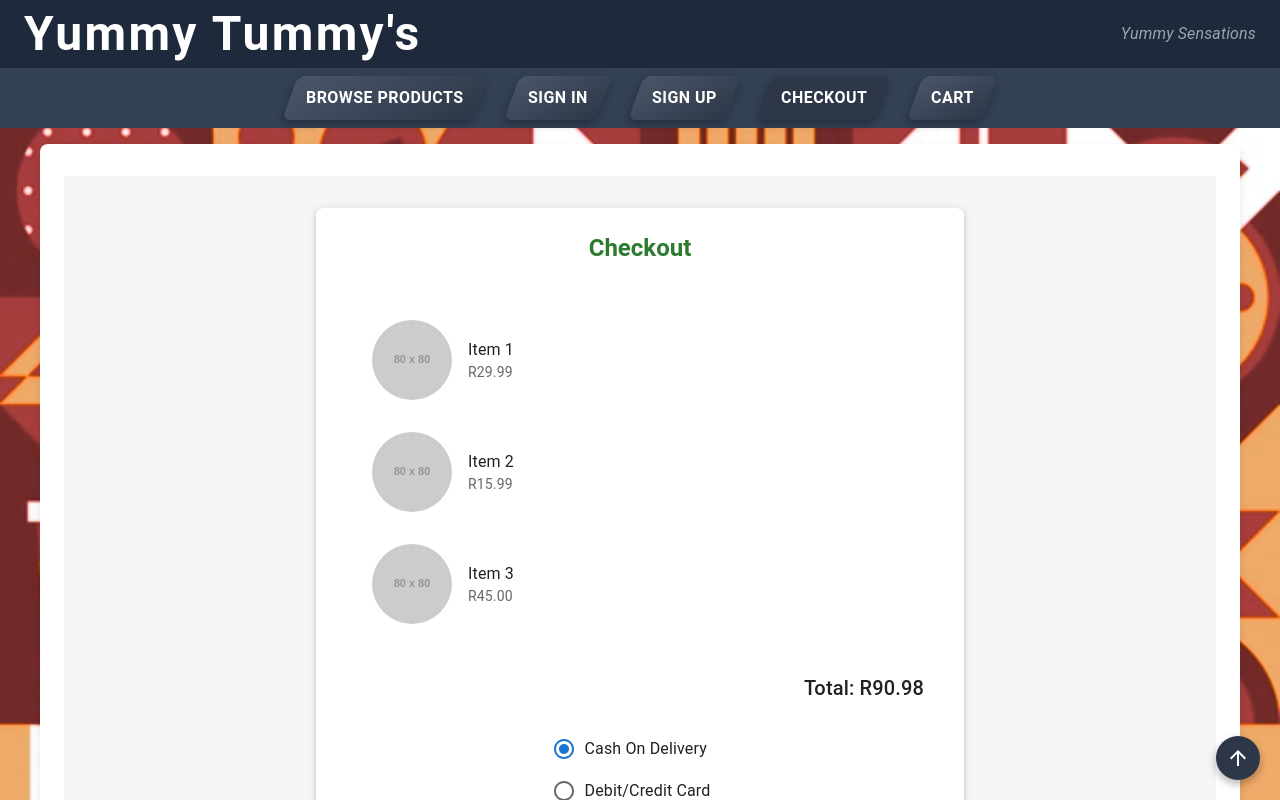
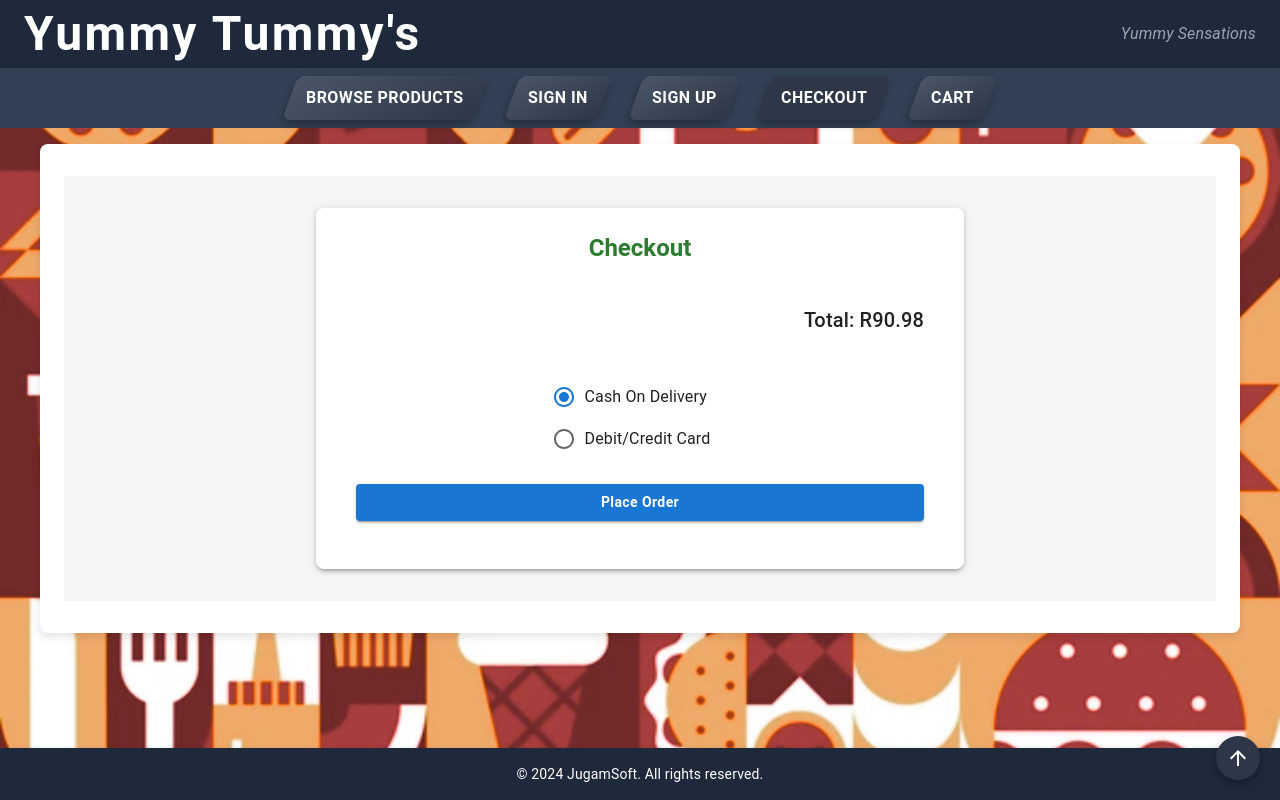
Before and after one commit to Ayanda2002/Ordering-System-Frontend, a React (Create React App) app: page / in a window 1280 px wide. Both pictures are taken after a click on the button "CHECKOUT". Shown: the top 800 px of the page. Built offline with nearby package versions, Linux system fonts and the light colour scheme.

Commit message:
Update checkout.js

```diff
--- a/src/components/checkout.js
+++ b/src/components/checkout.js
@@ -1,17 +1,7 @@
 import React, { useState } from 'react';
-import { Box, Card, CardContent, Typography, Button, List, ListItem, ListItemText, Radio, RadioGroup, FormControlLabel, TextField, FormControl, Grid, Avatar } from '@mui/material';
+import { Box, Card, CardContent, Typography, Button, Radio, RadioGroup, FormControlLabel, TextField, FormControl } from '@mui/material';
 
 const Checkout = () => {
-  // Example items in the cart
-  const cartItems = [
-    { id: 1, name: 'Item 1', price: 29.99, imageUrl: 'https://via.placeholder.com/80' },
-    { id: 2, name: 'Item 2', price: 15.99, imageUrl: 'https://via.placeholder.com/80' },
-    { id: 3, name: 'Item 3', price: 45.00, imageUrl: 'https://via.placeholder.com/80' },
-  ];
-
-  // Calculate the total price
-  const totalPrice = cartItems.reduce((total, item) => total + item.price, 0).toFixed(2);
-
   // State to handle selected payment method
   const [paymentMethod, setPaymentMethod] = useState('cash');
 
@@ -19,6 +9,9 @@ const Checkout = () => {
   const handlePaymentMethodChange = (event) => {
     setPaymentMethod(event.target.value);
   };
+
+  // Example total price
+  const totalPrice = 90.98; // You can replace this with dynamic data as needed
 
   return (
     <Box
@@ -53,23 +46,9 @@ const Checkout = () => {
           Checkout
         </Typography>
         <CardContent>
-          {/* Cart items list */}
-          <List>
-            {cartItems.map((item) => (
-              <ListItem key={item.id} sx={{ display: 'flex', alignItems: 'center', marginBottom: 2 }}>
-                <Avatar
-                  src={item.imageUrl}
-                  alt={item.name}
-                  sx={{ width: 80, height: 80, marginRight: 2 }}
-                />
-                <Box>
-                  <ListItemText primary={item.name} secondary={`R${item.price.toFixed(2)}`} />
-                </Box>
-              </ListItem>
-            ))}
-          </List>
-          <Typography variant="h6" sx={{ textAlign: 'right', marginTop: 2 }}>
-            Total: R{totalPrice}
+          {/* Total Price */}
+          <Typography variant="h6" sx={{ textAlign: 'right', marginBottom: 2 }}>
+            Total: R{totalPrice.toFixed(2)}
           </Typography>
 
           {/* Payment method selection */}
```
